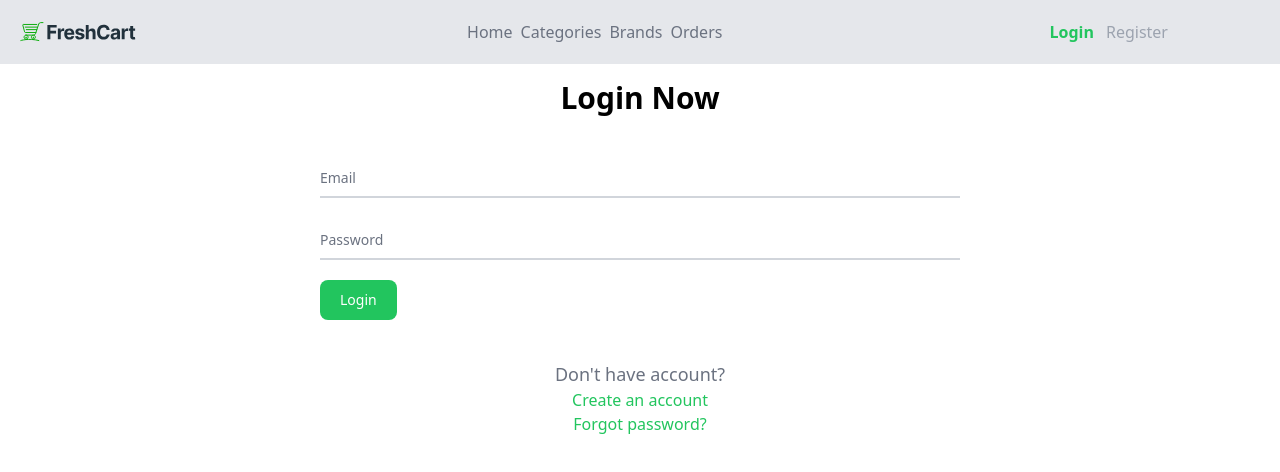
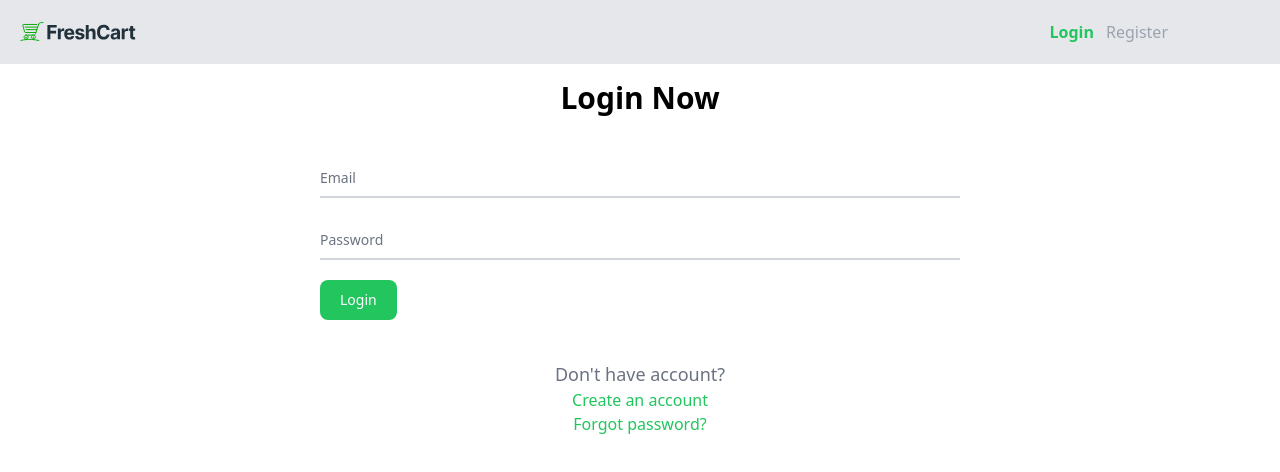
Before and after one commit to Adham14896/freshstore, a React (Vite) app: page /login in a window 1280 px wide. Shown: the top 472 px of the page. Built offline with nearby package versions, Linux system fonts and the light colour scheme; no server answers; the HTML template or start-up script is replaced by a standard one.

Commit message:
navbar fix

```diff
--- a/src/Components/Navbar/Navbar.jsx
+++ b/src/Components/Navbar/Navbar.jsx
@@ -42,6 +42,7 @@ export default function Navbar() {
                 isMenuOpen ? "max-h-96 opacity-100" : "max-h-0 opacity-0"
               } md:flex flex-col md:flex-row items-center md:max-h-none md:opacity-100 space-x-5`}
             >
+              {userData && (
                 <ul className="flex flex-col md:flex-row space-x-2">
                   <li>
                     <NavLink
@@ -76,6 +77,7 @@ export default function Navbar() {
                     </NavLink>
                   </li>
                 </ul>
+              )}
             </div>
           </div>
 
```
Lines whose indentation alone changed are shown as unchanged.
